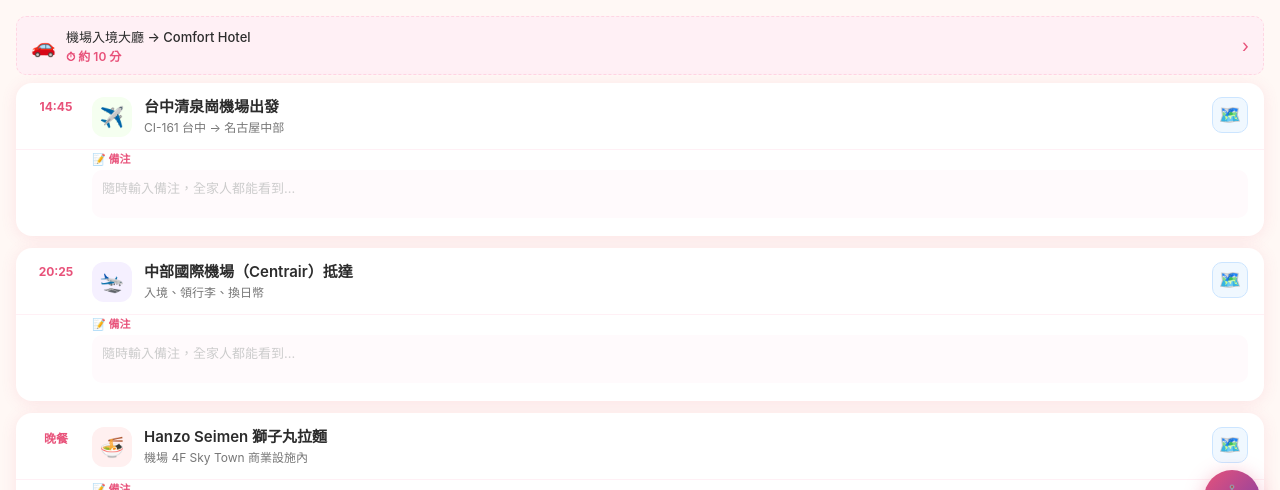
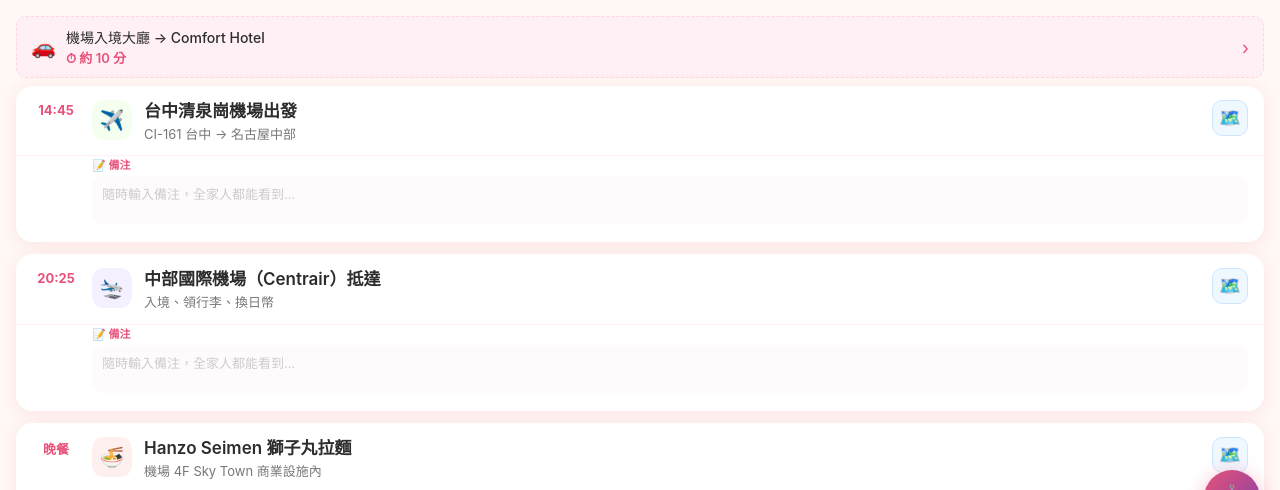
Before and after one commit to sunicole93/nagoyatrip, a plain HTML site: page index.html in a window 1280 px wide. Shown: the part 250-740 px from the top of the page. Drawn offline with Linux system fonts and the light colour scheme.

Commit message:
style: 放大行程卡片、路線、對話字體

```diff
--- a/css/style.css
+++ b/css/style.css
@@ -196,12 +196,12 @@ body {
   flex: 1;
 }
 .route-from-to {
-  font-size: 13px;
+  font-size: 14px;
   color: var(--text);
   font-weight: 500;
 }
 .route-duration {
-  font-size: 12px;
+  font-size: 13px;
   color: var(--pink);
   font-weight: 600;
   margin-top: 1px;
@@ -233,7 +233,7 @@ body {
 
 .item-time {
   min-width: 48px;
-  font-size: 12px;
+  font-size: 13px;
   font-weight: 700;
   color: var(--pink);
   text-align: center;
@@ -276,12 +276,12 @@ body {
   min-width: 0;
 }
 .item-title {
-  font-size: 15px;
+  font-size: 17px;
   font-weight: 600;
   line-height: 1.3;
 }
 .item-subtitle {
-  font-size: 12px;
+  font-size: 13px;
   color: var(--subtext);
   margin-top: 3px;
   line-height: 1.4;
@@ -438,8 +438,8 @@ body {
   max-width: 84%;
   padding: 10px 14px;
   border-radius: 18px;
-  font-size: 14px;
-  line-height: 1.5;
+  font-size: 15px;
+  line-height: 1.6;
 }
 
 .ai-bubble {
```
